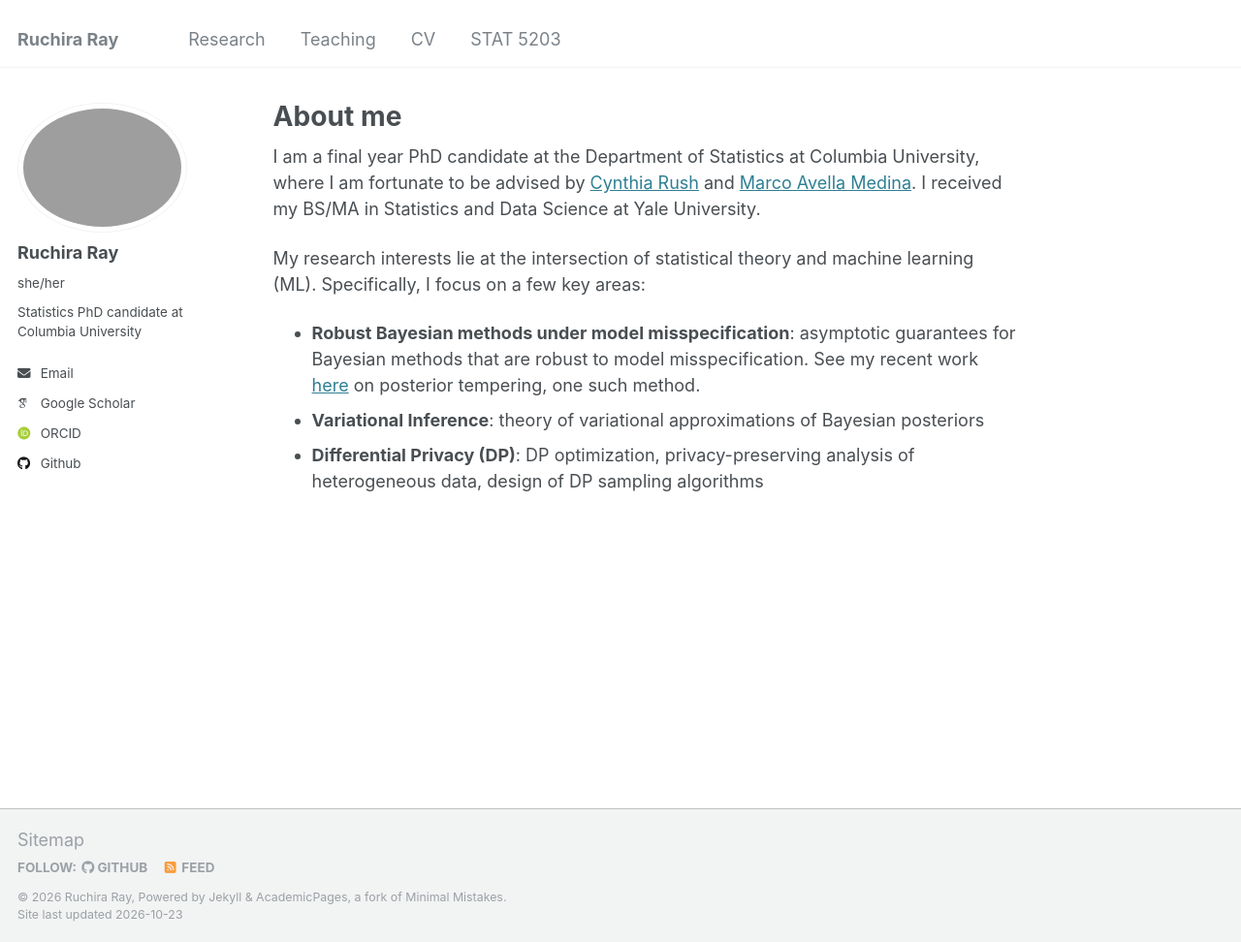
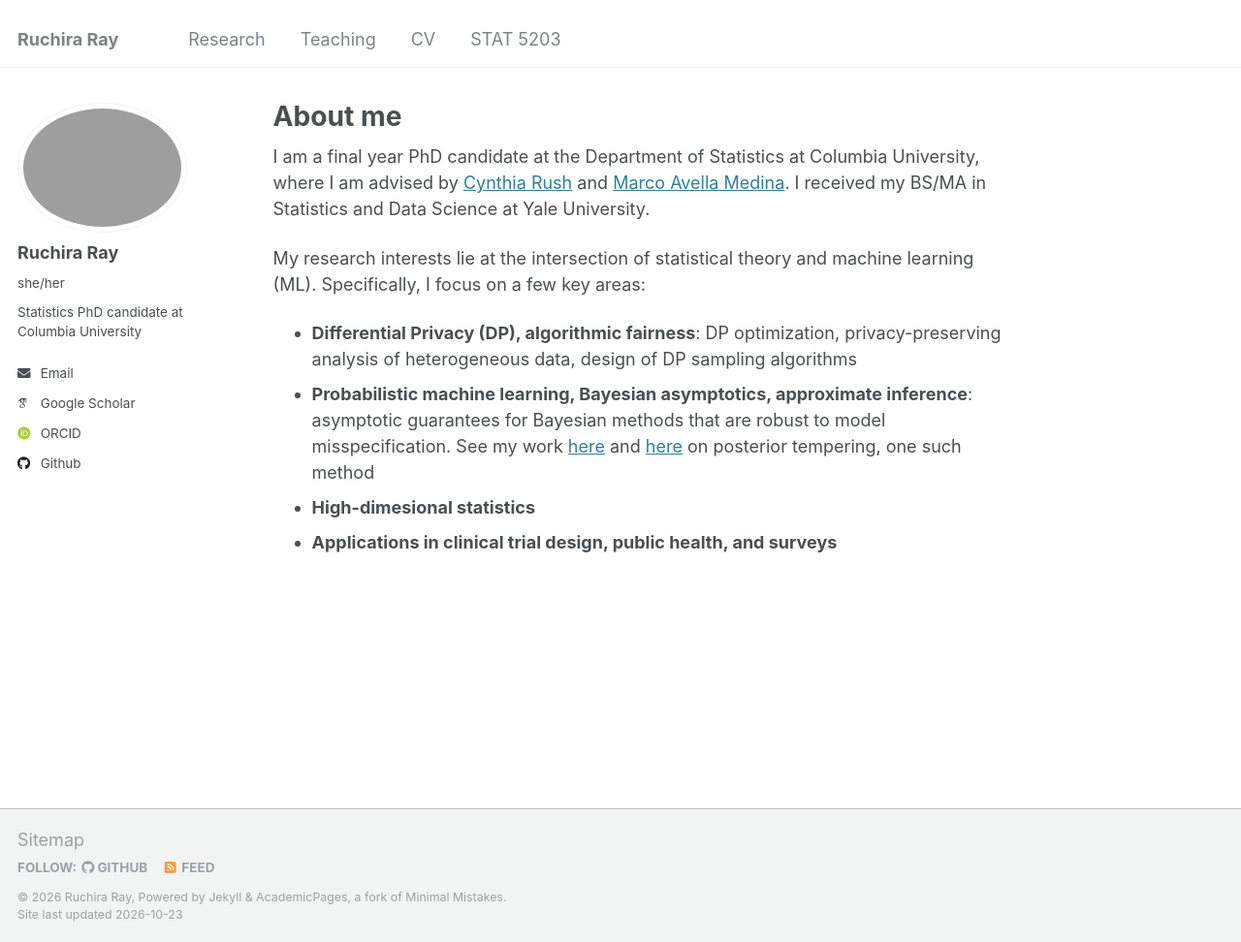
Before and after one commit to rray123/rray123.github.io, a Jekyll site: the page built from _pages/about.md, in a window 1280 px wide and 972 px high. Shown: the whole window at 97% size. Built offline with Jekyll 4.4.1, drawn with Linux system fonts in a browser that asks for light colours; some web fonts are replaced.

Commit message:
Update about.md

```diff
--- a/_pages/about.md
+++ b/_pages/about.md
@@ -7,9 +7,10 @@ redirect_from:
   - /about.html
 ---
 
-I am a final year PhD candidate at the Department of Statistics at Columbia University, where I am fortunate to be advised by [Cynthia Rush](https://www.columbia.edu/~cgr2130/) and [Marco Avella Medina](https://sites.google.com/site/marcoavellamedina/home?authuser=1). I received my BS/MA in Statistics and Data Science at Yale University.
+I am a final year PhD candidate at the Department of Statistics at Columbia University, where I am advised by [Cynthia Rush](https://www.columbia.edu/~cgr2130/) and [Marco Avella Medina](https://sites.google.com/site/marcoavellamedina/home?authuser=1). I received my BS/MA in Statistics and Data Science at Yale University.
 
 My research interests lie at the intersection of statistical theory and machine learning (ML). Specifically, I focus on a few key areas:
-* **Robust Bayesian methods under model misspecification**: asymptotic guarantees for Bayesian methods that are robust to model misspecification. See my recent work [here](https://arxiv.org/pdf/2310.07900) on posterior tempering, one such method.
-* **Variational Inference**: theory of variational approximations of Bayesian posteriors
-* **Differential Privacy (DP)**: DP optimization, privacy-preserving analysis of heterogeneous data, design of DP sampling algorithms
+* **Differential Privacy (DP), algorithmic fairness**: DP optimization, privacy-preserving analysis of heterogeneous data, design of DP sampling algorithms
+* **Probabilistic machine learning, Bayesian asymptotics, approximate inference**: asymptotic guarantees for Bayesian methods that are robust to model misspecification. See my work [here](https://arxiv.org/pdf/2310.07900) and [here](https://arxiv.org/pdf/2601.09122) on posterior tempering, one such method
+* **High-dimesional statistics**
+* **Applications in clinical trial design, public health, and surveys**
```
